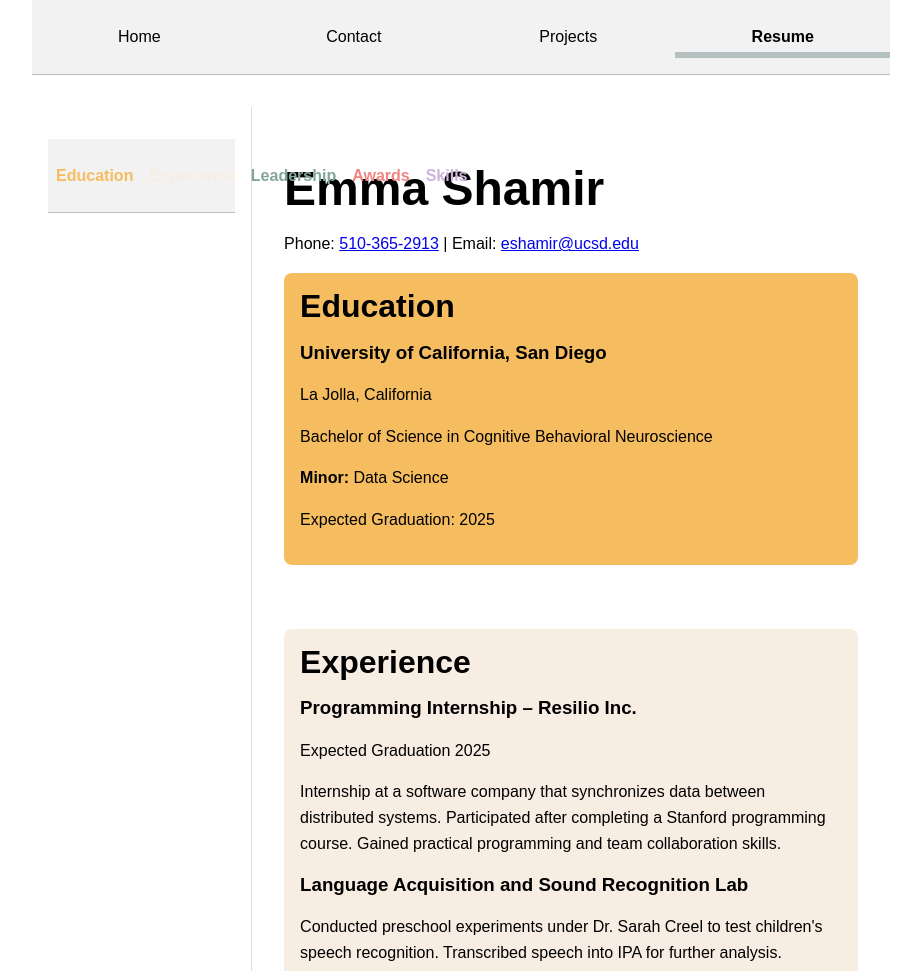
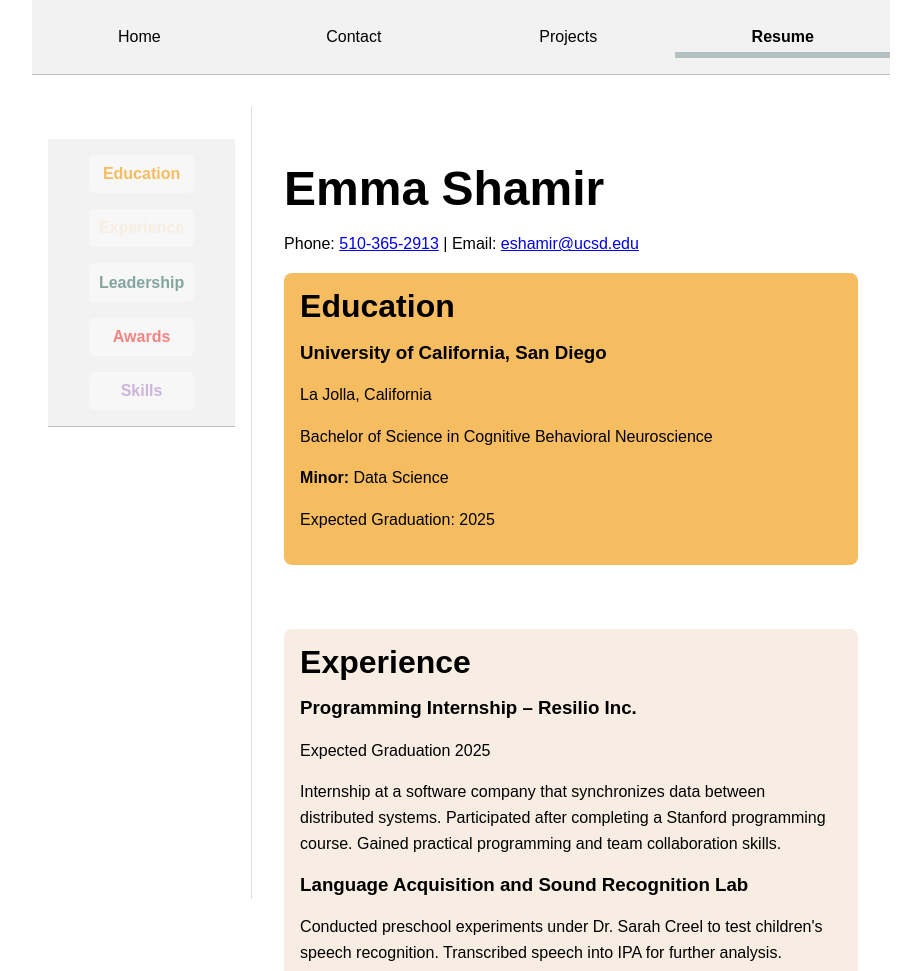
Before and after one commit to eshamir3/Portfolio, a plain HTML site: page resume/index.html in a window 1280 px wide. Shown: the top 971 px of the page, without its empty margins (179-1100 px from the left). Drawn offline with Linux system fonts and the light colour scheme.

Commit message:
Update style.css

```diff
--- a/style.css
+++ b/style.css
@@ -190,33 +190,38 @@
 
   .sidebar {
     position: sticky;
-    top: 0;
-    height: 100vh;
+    top: 4.5rem; /* ensure it starts below top nav */
+    height: calc(100vh - 4.5rem);
     background: #fff;
     border-right: 1px solid #ddd;
     padding: 2rem 1rem;
   }
 
+  /* Merge both definitions */
   .sidebar nav ul {
     list-style: none;
     padding: 0;
     margin: 0;
-  }
-
-  .sidebar nav ul li {
-    margin-bottom: 1.5rem;
+    display: flex;
+    flex-direction: column;
+    gap: 1rem;
   }
 
   .sidebar nav ul li a {
+    display: block;
+    padding: 0.4em 0.6em;
+    font-weight: bold;
     text-decoration: none;
-    font-weight: bold;
     color: var(--color, black);
-    transition: transform 0.2s ease, color 0.2s ease;
+    background-color: #f7f7f7;
+    border-radius: 0.3em;
+    transition: background 0.3s ease;
   }
 
   .sidebar nav ul li a:hover {
-    transform: translateX(5px);
-    color: var(--color);
+    background-color: var(--color);
+    color: white;
+    transform: translateX(4px);
   }
 
   .resume-content {
```
